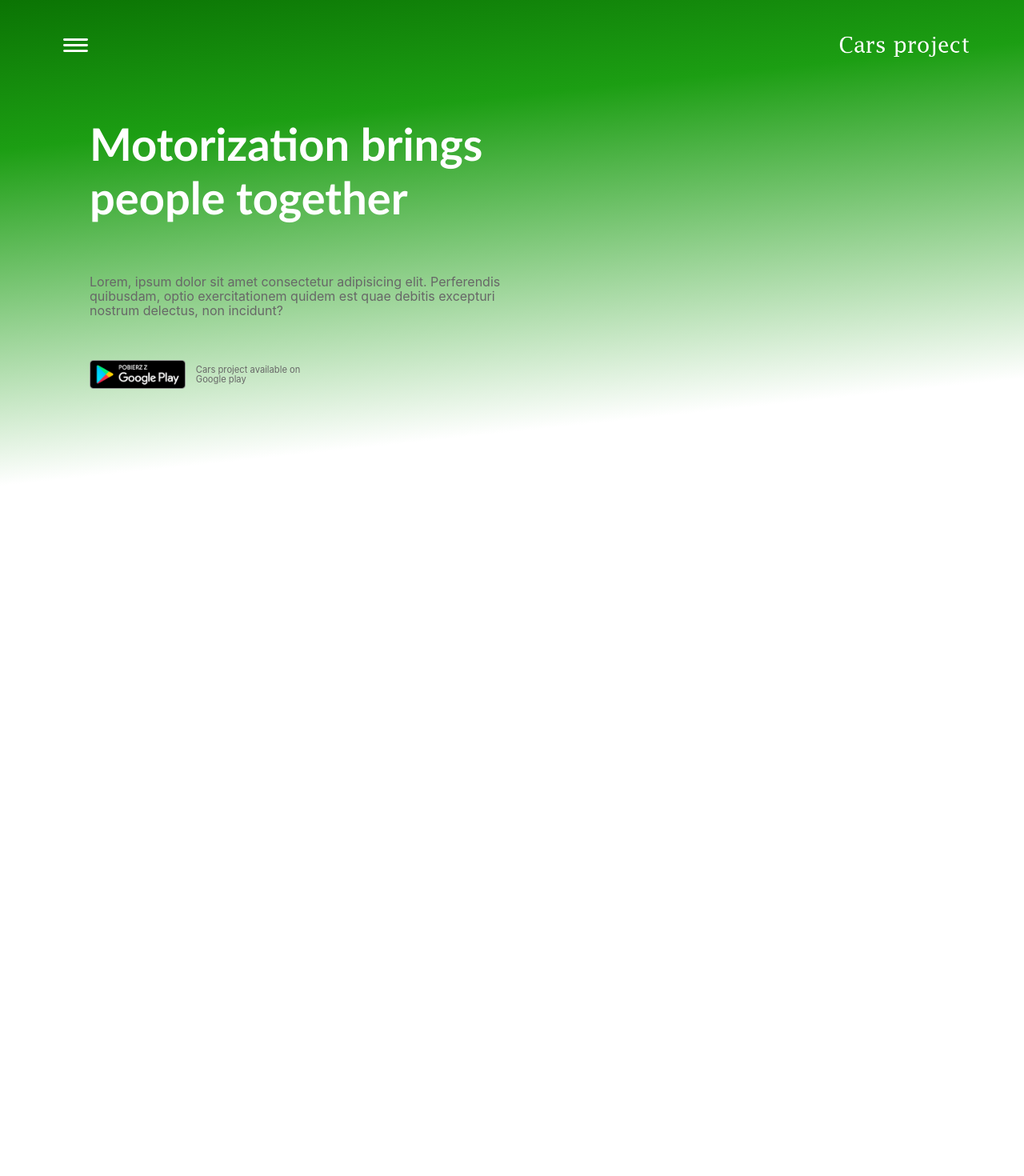
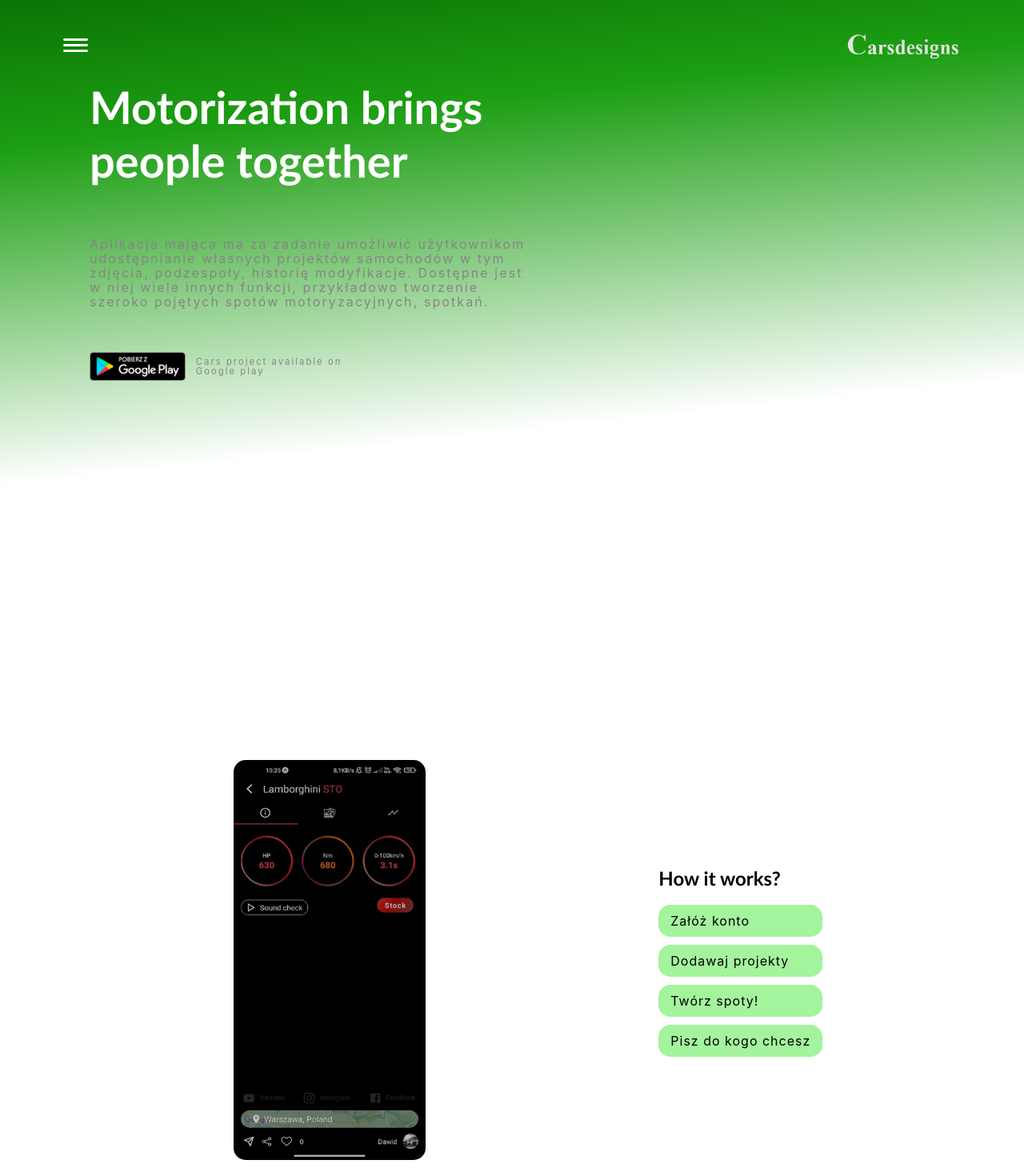
Before and after one commit to infinite223/Cars-project-web, a React (Create React App) app: page / in a window 1280 px wide. Shown: the top 1470 px of the page at 80% size. Built offline with nearby package versions, Linux system fonts and the light colour scheme.

Commit message:
add new section

```diff
--- /dev/null
+++ b/src/components/lookApp/LookApp.tsx
@@ -0,0 +1,24 @@
+import React from 'react'
+import './styles.scss'
+import { IoReorderThreeOutline } from "react-icons/io5";
+import { AnimatePresence, motion, useCycle } from "framer-motion";
+import nameApp from '../../assets/nameApp.png'
+import project_image from '../../assets/project_image.jpg'
+
+export const LookApp:React.FC<{}> = () => {
+  return (
+    <div className='LookApp_container'>
+       <img className='LookApp_container-image' src={project_image}/>
+
+       <div className='LookApp_container_info'>
+        <h1>How it works?</h1>
+        <ul>
+          <li>Załóż konto</li>
+          <li>Dodawaj projekty</li>
+          <li>Twórz spoty!</li>
+          <li>Pisz do kogo chcesz</li>
+        </ul>
+       </div>
+    </div>
+  )
+}
--- /dev/null
+++ b/src/components/lookApp/styles.scss
@@ -0,0 +1,37 @@
+.LookApp_container {
+    // background-color: rgb(222, 236, 236);
+    display: flex;
+    justify-content: space-evenly;
+    align-items: center;
+    height: 100%;
+    width: 100%;
+
+    .LookApp_container-image {
+        margin:40px;
+
+        width: 240px;
+        height: 500px;
+        border-radius: 15px;
+
+    }
+
+    .LookApp_container_info {
+        text-align: left;
+
+        h1 {
+            font-family: 'Gill Sans', 'Gill Sans MT', Calibri, 'Trebuchet MS', sans-serif
+        }
+
+        ul {
+            li {
+                padding:10px 15px;
+                margin-left: -40px;
+                margin-bottom: 10px;
+                background-color: rgb(164, 243, 157);
+                border-radius: 15px;
+                letter-spacing: 1px;
+                list-style: none;
+            }
+        }
+    }
+}
--- a/src/components/presentationApp/PresentationApp.tsx
+++ b/src/components/presentationApp/PresentationApp.tsx
@@ -1,14 +1,15 @@
 import React from 'react'
-import './style.scss'
+import './styles.scss'
 import { IoReorderThreeOutline } from "react-icons/io5";
+import { AnimatePresence, motion, useCycle } from "framer-motion";
 import nameApp from '../../assets/nameApp.png'
 import linkImage from '../../assets/linkImage.png'
 
-export const PresentationApp = () => {
+export const PresentationApp:React.FC<{cycleOpen: (value:any) => void}> = ({cycleOpen}) => {
   return (
     <div className='PresentationApp_container'>
         <nav className='PresentationApp_nav'>
-            <div className='PresentationApp_nav_hamburger-button'>
+            <div className='PresentationApp_nav_hamburger-button' onClick={()=>cycleOpen(true)}>
                 <IoReorderThreeOutline size={45} color={'white'}/>
             </div>
             <div className='PresentationApp_nav_right'>
@@ -18,11 +19,13 @@ export const PresentationApp = () => {
 
         <div className='PresentationApp_main'>
             <div className='PresentationApp_main_content'>
-                <h1>
+                <motion.h1 viewport={{ once: true }} whileInView={{opacity: [0, .1, .2, .4, .5, .7,  1]}}>
                     Motorization brings people together
-                </h1>
+                </motion.h1>
                 <p>
-                    Lorem, ipsum dolor sit amet consectetur adipisicing elit. Perferendis quibusdam, optio exercitationem quidem est quae debitis excepturi nostrum delectus, non incidunt?
+                 Aplikacja mająca ma za zadanie umożliwić użytkownikom udostępnianie własnych projektów
+                 samochodów w tym zdjęcia, podzespoły, historię modyfikacje. Dostępne jest w niej wiele innych funkcji,
+                 przykładowo tworzenie szeroko pojętych spotów motoryzacyjnych, spotkań.
                 </p>
                 <footer>
                     <img className='PresentationApp_main_content-linkImage' src={linkImage}/>
--- a/src/components/presentationApp/style.scss
+++ b/src/components/presentationApp/styles.scss
@@ -2,10 +2,6 @@
     height: 100%;
     padding-left: 2rem;
     padding-right: 2rem;
-
-    // background-repeat: no-repeat;
-    // background-size: cover;
-    // background-image: url('../../assets/background_login.png');
 
     background: rgb(20,70,30);
     background: linear-gradient(174deg, rgb(11, 116, 4) 0%, rgb(28, 158, 19) 20%, rgba(255,255,255,1) 65%);
@@ -43,8 +39,6 @@
     .PresentationApp_main {
         display: flex;
         width: max-content;
-        align-items:center;
-        justify-content: center;
         margin-left: 2rem;
         margin-right: 2rem;
 
@@ -59,11 +53,14 @@
                 font-family: 'Gill Sans', 'Gill Sans MT', Calibri, 'Trebuchet MS', sans-serif;
                 color: white;
                 font-size: 3.5rem;
+                z-index: 1;
+                margin-top: 0px;
             }
 
             p {
-                color: rgb(103, 103, 103);
+                color: rgb(135, 133, 133);
                 line-height: 18px;
+                letter-spacing: .13rem;
             }
 
             footer {
@@ -80,7 +77,7 @@
                     font-size: .7rem;
                     margin-left: .8rem;
                     line-height: 12px;
-                    max-width: 150px;
+                    max-width: 200px;
                 }
             }
         }
--- /dev/null
+++ b/src/components/whatoffers/Whatoffers.tsx
@@ -0,0 +1,14 @@
+import React from 'react'
+import './styles.scss'
+import { IoReorderThreeOutline } from "react-icons/io5";
+import { AnimatePresence, motion, useCycle } from "framer-motion";
+import nameApp from '../../assets/nameApp.png'
+import linkImage from '../../assets/linkImage.png'
+
+export const WhatOffers:React.FC<{}> = () => {
+  return (
+    <div className='WhatOffers_container'>
+
+    </div>
+  )
+}
--- /dev/null
+++ b/src/components/whatoffers/styles.scss
@@ -0,0 +1,3 @@
+.WhatOffers_container {
+
+}
--- a/src/pages/startPage/index.tsx
+++ b/src/pages/startPage/index.tsx
@@ -1,17 +1,34 @@
 import React from 'react'
 import { PresentationApp } from '../../components/presentationApp/PresentationApp'
-import './style.scss'
+import './styles.scss'
+import { useCycle } from "framer-motion";
+import { Navigation } from './navigation';
+import { LookApp } from '../../components/lookApp/LookApp';
+import { WhatOffers } from '../../components/whatoffers/Whatoffers';
+
 
 export const StartPage = () => {
+  const [open, cycleOpen] = useCycle(false, true);
+
   return (
     <div className='start_container'>
+        <Navigation cycleOpen={cycleOpen} open={open}/>
+
         <section>
-          <PresentationApp/>
+          <PresentationApp cycleOpen={cycleOpen}/>
         </section>
 
         <section>
+          <LookApp/>
+        </section>
 
+        <section>
+          <WhatOffers/>
         </section>
+
+        <footer>
+
+        </footer>
     </div>
   )
 }
--- /dev/null
+++ b/src/pages/startPage/navigation/index.tsx
@@ -0,0 +1,76 @@
+import React from 'react'
+import { useRef } from "react";
+import { AnimatePresence, motion, useCycle } from "framer-motion";
+import './styles.scss'
+import { IoCloseSharp } from "react-icons/io5";
+
+const links = [
+  { name: "Start", to: "#", id: 1 },
+  { name: "About", to: "#", id: 2 },
+  { name: "News", to: "#", id: 3 },
+  { name: "Contact", to: "#", id: 4 }
+];
+
+const itemVariants = {
+  closed: {
+    opacity: 0
+  },
+  open: { opacity: 1 }
+};
+
+const sideVariants = {
+  closed: {
+    transition: {
+      staggerChildren: 0.2,
+      staggerDirection: -1
+    }
+  },
+  open: {
+    transition: {
+      staggerChildren: 0.2,
+      staggerDirection: 1
+    }
+  }
+};
+
+export const Navigation:React.FC<{open:any, cycleOpen: (value:any) => void}> = ({open, cycleOpen}) =>{
+  return (
+      <AnimatePresence>
+        {open && (
+          <motion.aside
+            initial={{ width: 0 }}
+            animate={{
+              width: 300
+            }}
+            exit={{
+              width: 0,
+              transition: { delay: 0.7, duration: 0.3 }
+            }}
+          >
+            <motion.div
+              className="container"
+              initial="closed"
+              animate="open"
+              exit="closed"
+              variants={sideVariants}
+            >
+                <div className='Navigation_exit-button' onClick={()=>cycleOpen(false)}>
+                    <IoCloseSharp size={45} color={'white'}/>
+                </div>
+
+                {links.map(({ name, to, id }) => (
+                    <motion.a
+                        key={id}
+                        href={to}
+                        whileHover={{ scale: 1.1 }}
+                        variants={itemVariants}
+                    >
+                    {name}
+                    </motion.a>
+                ))}
+            </motion.div>
+          </motion.aside>
+        )}
+      </AnimatePresence>
+  )
+}
--- /dev/null
+++ b/src/pages/startPage/navigation/styles.scss
@@ -0,0 +1,54 @@
+
+  main {
+    display: flex;
+  }
+
+  aside {
+    z-index: 4;
+    background: rgb(20,70,30);
+    background: linear-gradient(174deg, rgb(11, 116, 4) 0%, rgb(28, 158, 19) 20%, rgb(77, 220, 75) 65%);
+
+    position: fixed;
+    width: 18.75rem;
+    height: 100vh;
+  }
+
+  .container {
+    margin: 4.5rem 1.4rem;
+  }
+
+  .btn-container {
+    position: fixed;
+  }
+
+  .container a {
+    color: #f9fafb;
+    text-align: left;
+    text-decoration: none;
+    font-size: 1.75rem;
+    font-weight: 600;
+    display: block;
+    margin: 20px;
+  }
+
+  button {
+    cursor: pointer;
+    margin: 1.25rem;
+    border: none;
+    padding: 0.5rem 1rem;
+    background-color: #f9fafb;
+  }
+  .Navigation_exit-button {
+    position: absolute;
+    top:20px;
+    right:20px;
+
+    padding: .5rem;
+    margin-left: 2rem;
+    border-radius: 50px;
+
+    &:hover {
+        background-color: rgba(1, 1, 1, .1);
+        cursor: pointer;
+    }
+  }
```
Also changed, not shown: src/hooks/useDimensions.tsx (added, +16 -0 lines), src/assets/nameApp.png, src/assets/project_image.jpg (added), src/pages/startPage/styles.scss (renamed from src/pages/startPage/style.scss).
